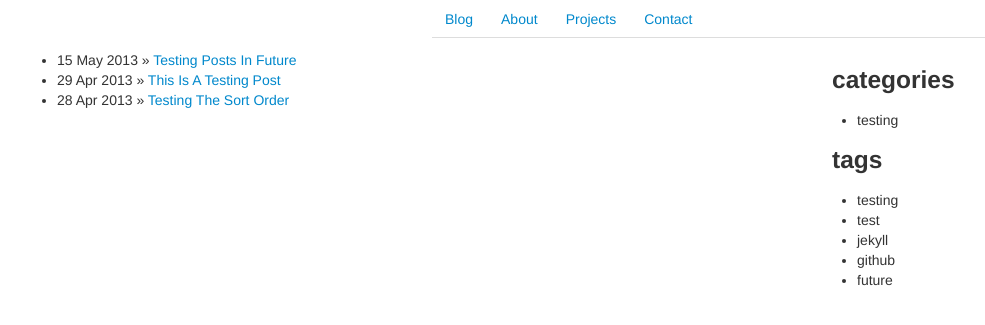
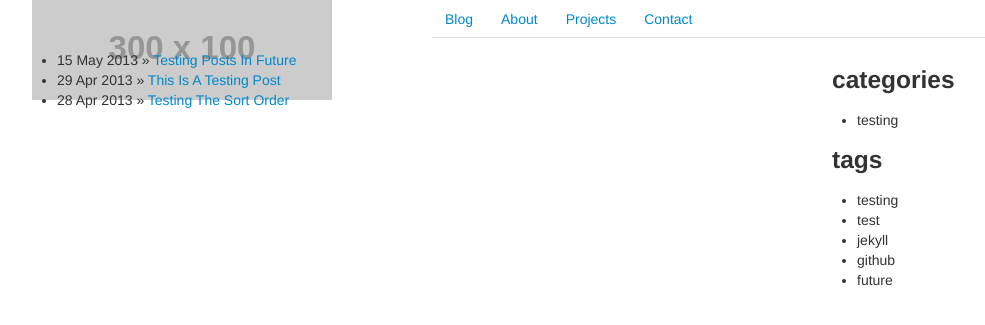
Before and after one commit to mralexandernickel/mralexandernickel.github.com, a Jekyll site: the page built from index.html, in a window 1280 px wide. Shown: the top 325 px of the page, without its empty margins (23-1008 px from the left). Built offline with Jekyll 4.4.1, drawn with Linux system fonts in a browser that asks for light colours; nearby versions of some CDN libraries.

Commit message:
added an image to the header

```diff
--- a/_includes/header.html
+++ b/_includes/header.html
@@ -2,7 +2,7 @@
   <div class="container">
     <div class="row">
       <div class="span4">
-
+        <img src="http://placehold.it/300x100" alt="logo placeholder" />
       </div>
       <div class="span8">
         <ul class="nav nav-tabs">
```
